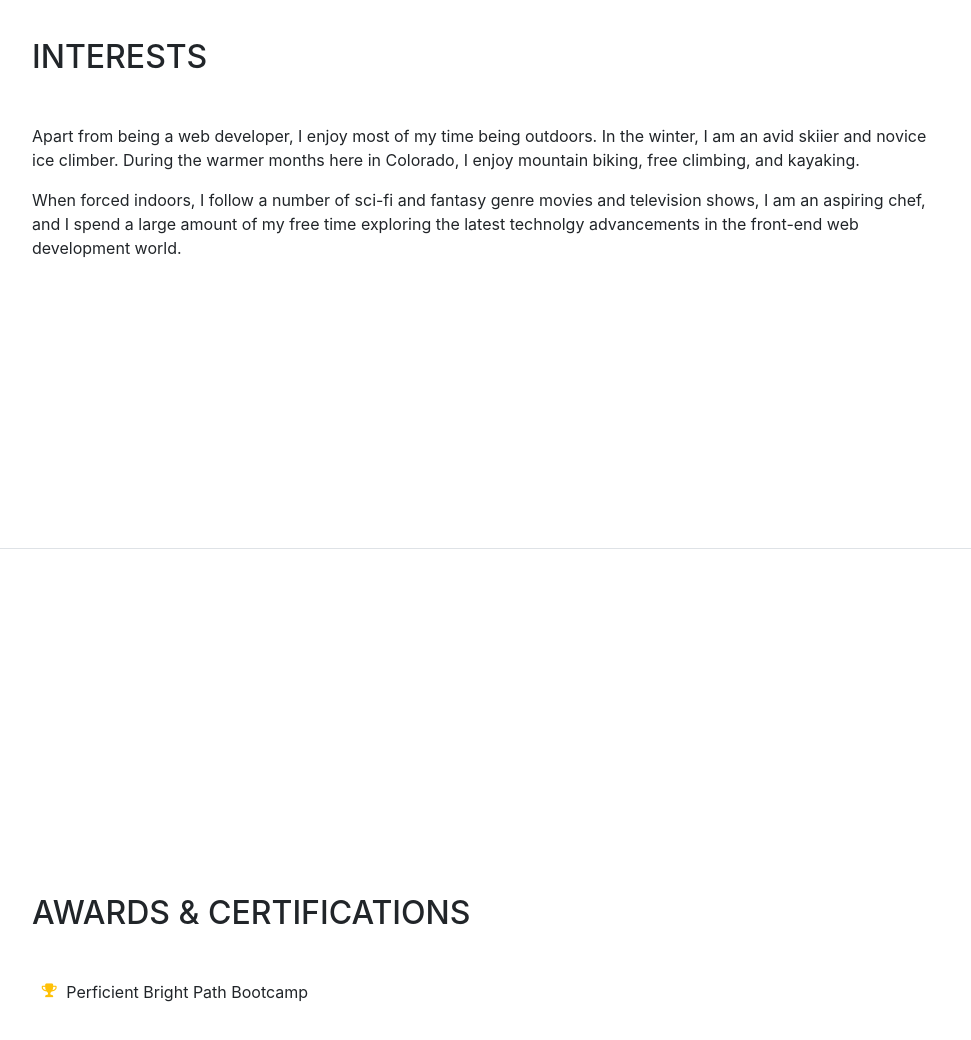
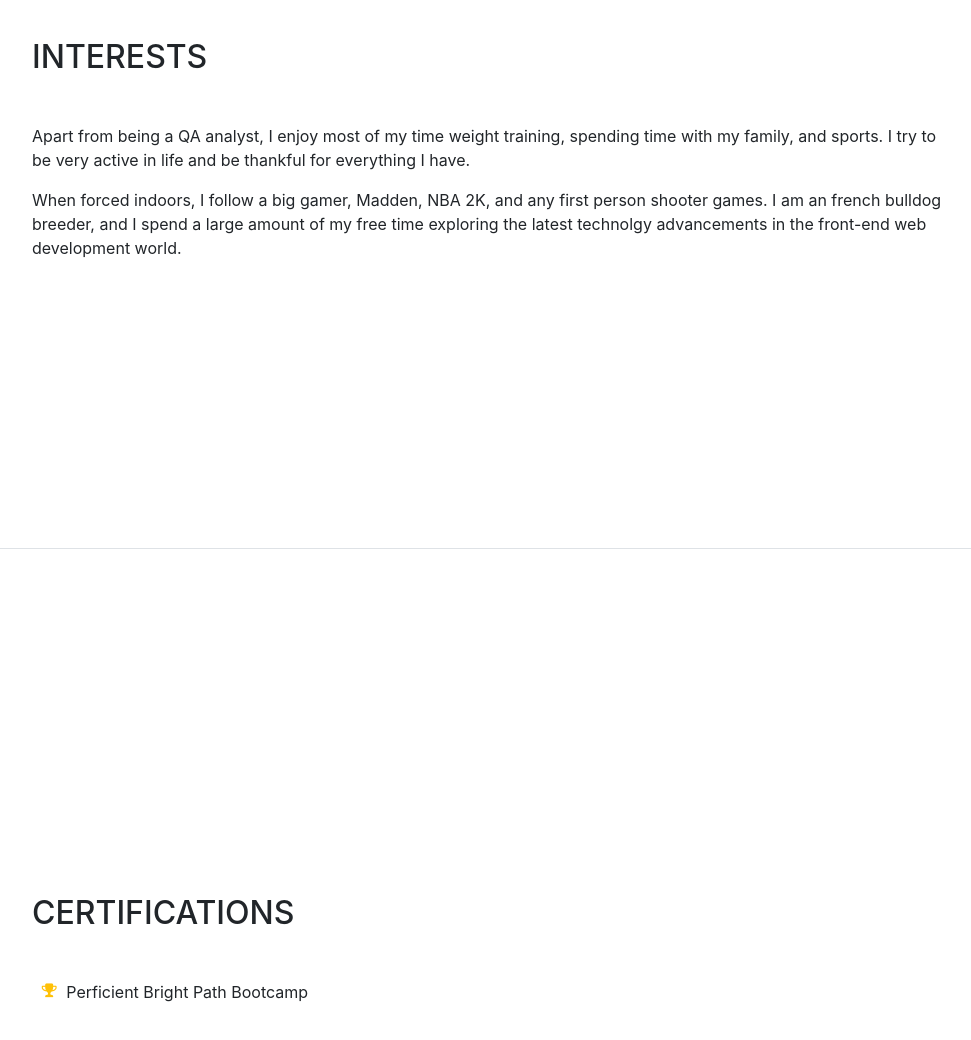
Before and after one commit to camrobinson6/camrobinson6.github.io, a website with bundled scripts: page index.html in a window 1280 px wide. Shown: the part 4260-5300 px from the top of the page, without its empty margins (288-1259 px from the left). Built offline with nearby package versions, Linux system fonts and the light colour scheme; a web font is replaced by a local one.

Commit message:
initial commit

```diff
--- a/index.html
+++ b/index.html
@@ -280,14 +280,14 @@
       <section class="resume-section p-3 p-lg-5 d-flex flex-column" id="interests">
         <div class="my-auto">
           <h2 class="mb-5">Interests</h2>
-          <p>Apart from being a web developer, I enjoy most of my time being outdoors. In the winter, I am an avid skiier and novice ice climber. During the warmer months here in Colorado, I enjoy mountain biking, free climbing, and kayaking.</p>
-          <p class="mb-0">When forced indoors, I follow a number of sci-fi and fantasy genre movies and television shows, I am an aspiring chef, and I spend a large amount of my free time exploring the latest technolgy advancements in the front-end web development world.</p>
+          <p>Apart from being a QA analyst, I enjoy most of my time weight training, spending time with my family, and sports. I try to be very active in life and be thankful for everything I have.</p>
+          <p class="mb-0">When forced indoors, I follow a big gamer, Madden, NBA 2K, and any first person shooter games. I am an french bulldog breeder, and I spend a large amount of my free time exploring the latest technolgy advancements in the front-end web development world.</p>
         </div>
       </section>
 
       <section class="resume-section p-3 p-lg-5 d-flex flex-column" id="awards">
         <div class="my-auto">
-          <h2 class="mb-5">Awards &amp; Certifications</h2>
+          <h2 class="mb-5">Certifications</h2>
           <ul class="fa-ul mb-0">
             <li>
               <i class="fa-li fa fa-trophy text-warning"></i>
```
